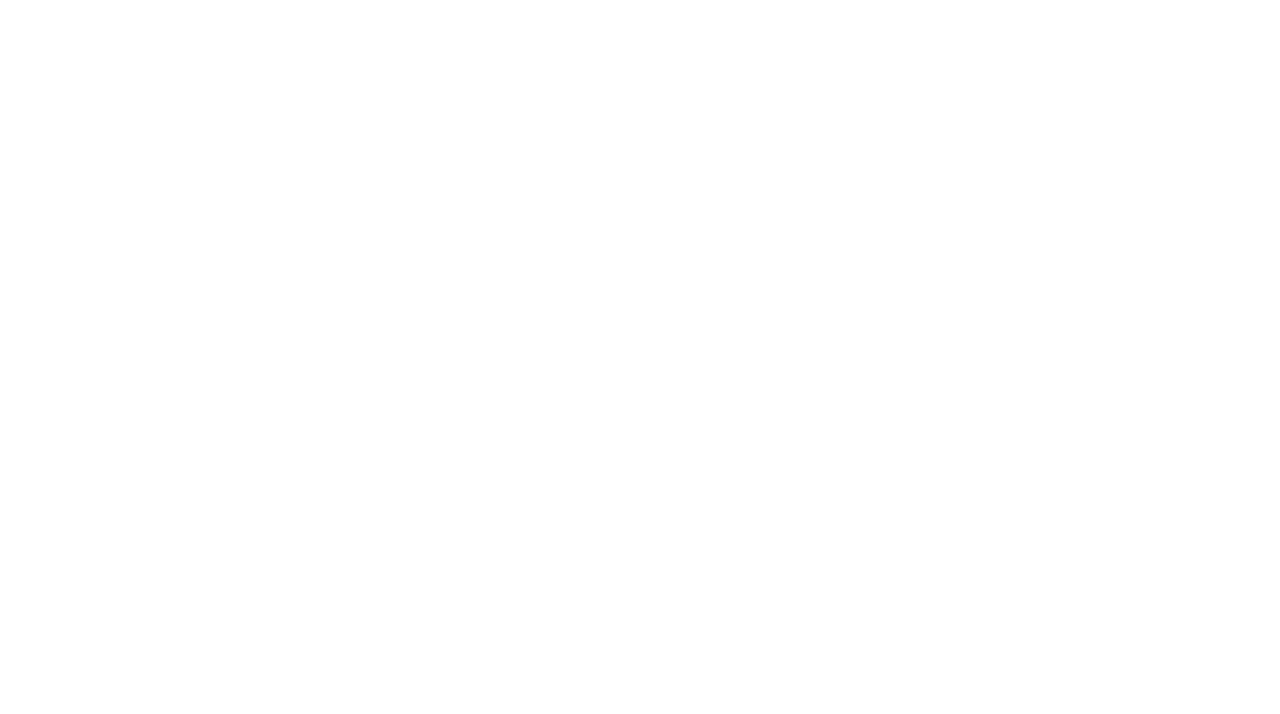
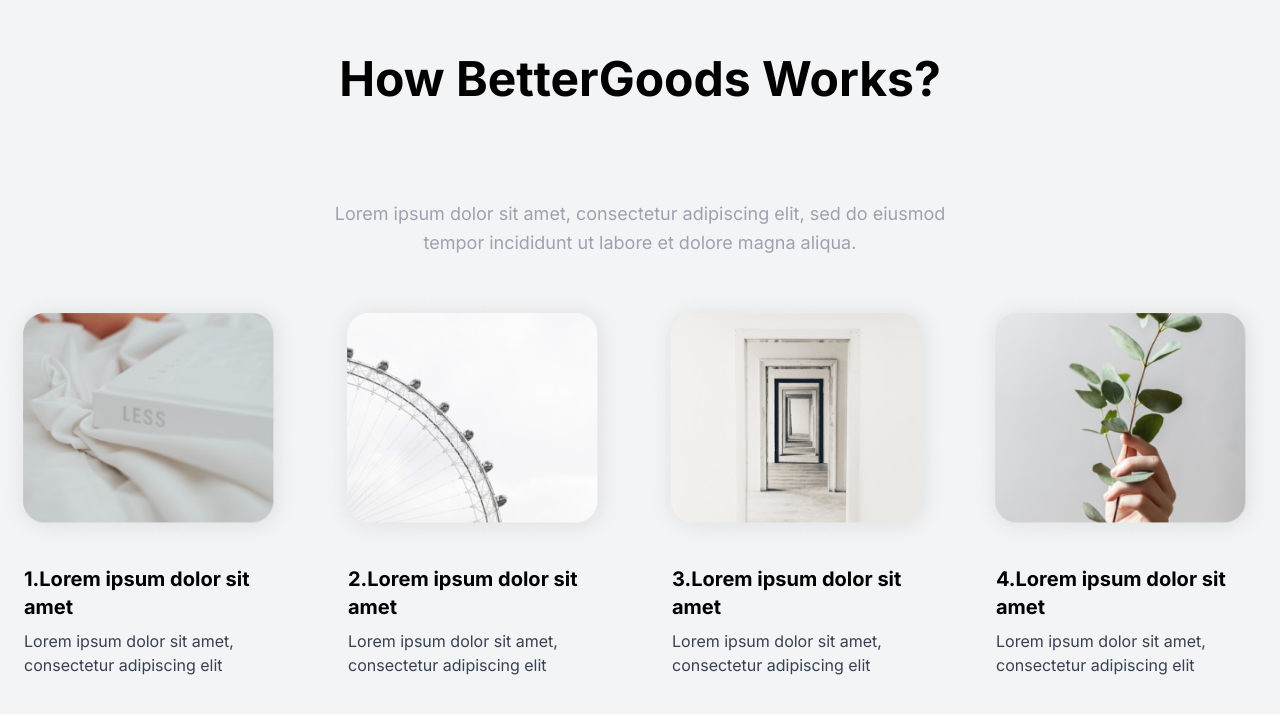
Before and after one commit to pongsirichatkaew/rise-bettergoods, a Next.js app: page / in a window 1280 px wide. Shown: the part 772-1486 px from the top of the page. Before the commit the page ends 800 px from the top, so only its background shows below. Built offline with nearby package versions, Linux system fonts and the light colour scheme.

Commit message:
feat: how it works section

```diff
--- a/src/rb-herosection/index.tsx
+++ b/src/rb-herosection/index.tsx
@@ -12,7 +12,7 @@
       </div>
       {/* Image */}
       <div className='sm:w-1/2 sm:pl-10'>
-        <Image src='/assets/click-through-rate.png' width={538} height={411} alt='Image' />
+        <Image src='/assets/click-through-rate.png' width={538} height={411} alt='Better Goods Hero Section' />
       </div>
     </div>
   );
--- /dev/null
+++ b/src/rb-how-it-works/index.tsx
@@ -0,0 +1,51 @@
+import WorkItem from './workItem';
+
+const HowItWorksSections = () => {
+  const workItems = [
+    {
+      image: '/assets/how-it-work-1.png',
+      altImage: 'How It work 1',
+      title: '1.Lorem ipsum dolor sit amet',
+      description: 'Lorem ipsum dolor sit amet, consectetur adipiscing elit',
+    },
+    {
+      image: '/assets/how-it-work-2.png',
+      altImage: 'How It work 2',
+      title: '2.Lorem ipsum dolor sit amet',
+      description: 'Lorem ipsum dolor sit amet, consectetur adipiscing elit',
+    },
+    {
+      image: '/assets/how-it-work-3.png',
+      altImage: 'How It work 3',
+      title: '3.Lorem ipsum dolor sit amet',
+      description: 'Lorem ipsum dolor sit amet, consectetur adipiscing elit',
+    },
+    {
+      image: '/assets/how-it-work-4.png',
+      altImage: 'How It work 4',
+      title: '4.Lorem ipsum dolor sit amet',
+      description: 'Lorem ipsum dolor sit amet, consectetur adipiscing elit',
+    },
+  ];
+  return (
+    <section className='bg-gray-100 min-h-screen'>
+      <div className='text-center sm:px-80 px-12'>
+        <h1 className='text-5xl font-bold sm:py-24 py-12'>How BetterGoods Works?</h1>
+        <p className='text-lg text-gray-400 leading-relaxed mb-8'>
+          Lorem ipsum dolor sit amet, consectetur adipiscing elit, sed do eiusmod tempor incididunt ut labore et dolore
+          magna aliqua.
+        </p>
+      </div>
+      {/* Items */}
+      <div className='flex flex-col sm:flex-row sm:justify-center'>
+        <div className='flex sm:flex-row flex-col justify-center sm:justify-start items-center sm:space-x-4 sm:space-y-0 space-y-4'>
+          {workItems.map((workItem, index) => (
+            <WorkItem key={`HowItWork${index}`} {...workItem} />
+          ))}
+        </div>
+      </div>
+    </section>
+  );
+};
+
+export default HowItWorksSections;
--- /dev/null
+++ b/src/rb-how-it-works/workItem.tsx
@@ -0,0 +1,24 @@
+import { FC } from 'react';
+import Image from 'next/image';
+
+export type WorkItemProps = {
+  altImage: string;
+  image: string;
+  title: string;
+  description: string;
+};
+
+const WorkItem: FC<WorkItemProps> = (props) => {
+  const { image, altImage, title, description } = props;
+  return (
+    <div className='max-w-sm rounded overflow-hidden'>
+      <Image src={image} width={300} height={200} alt={altImage} />
+      <div className='px-6 py-4 max-w-xs'>
+        <div className='font-bold text-xl mb-2'>{title}</div>
+        <p className='text-gray-700 text-base'>{description}</p>
+      </div>
+    </div>
+  );
+};
+
+export default WorkItem;
--- a/src/rb-pages/LandingPage.tsx
+++ b/src/rb-pages/LandingPage.tsx
@@ -1,12 +1,14 @@
+import HowItWorksSections from '../rb-how-it-works';
 import HeroSection from '../rb-herosection';
 import Navbar from '../rb-navbar';
 
 const LandingPage = () => {
   return (
-    <div>
+    <>
       <Navbar />
       <HeroSection />
-    </div>
+      <HowItWorksSections />
+    </>
   );
 };
 
```
